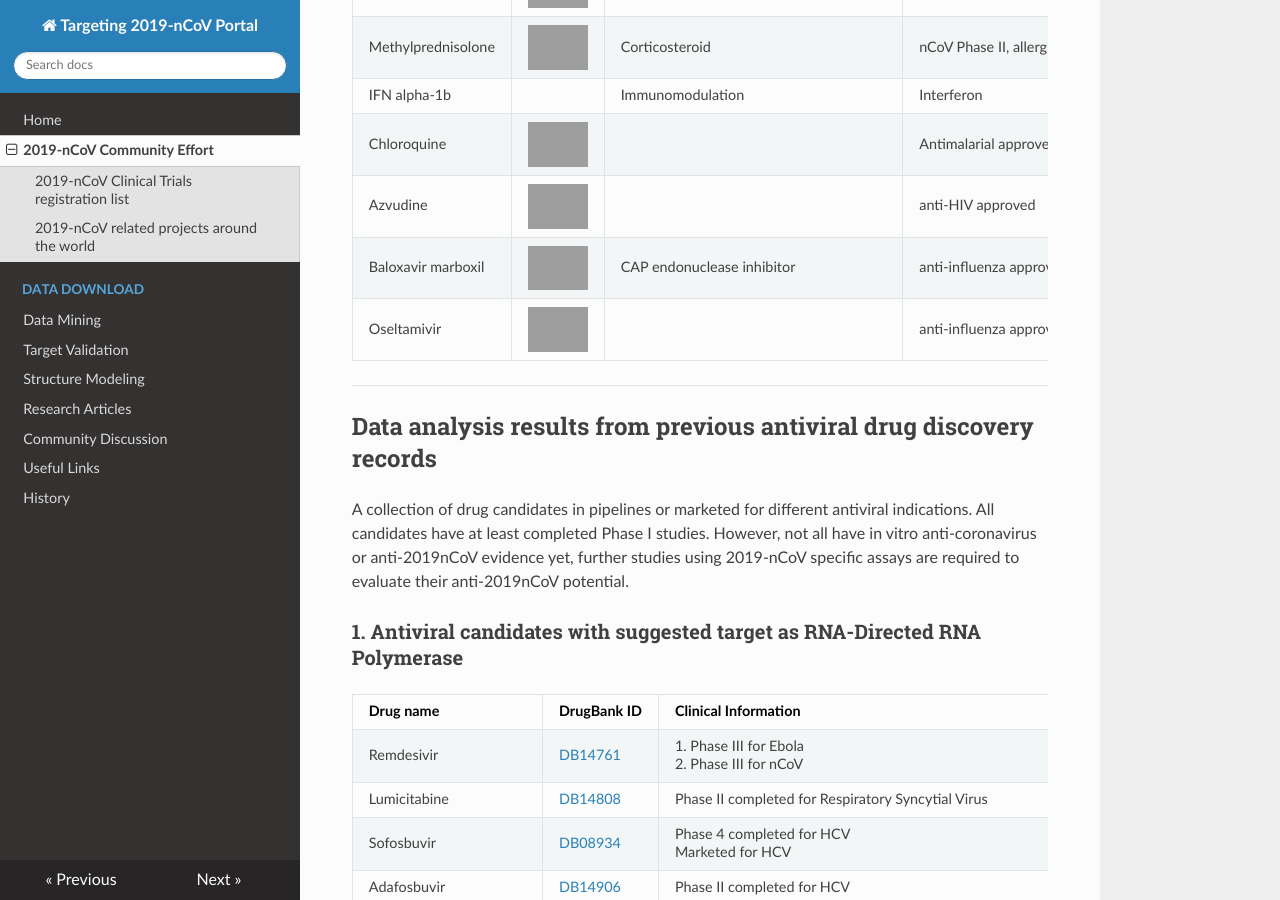
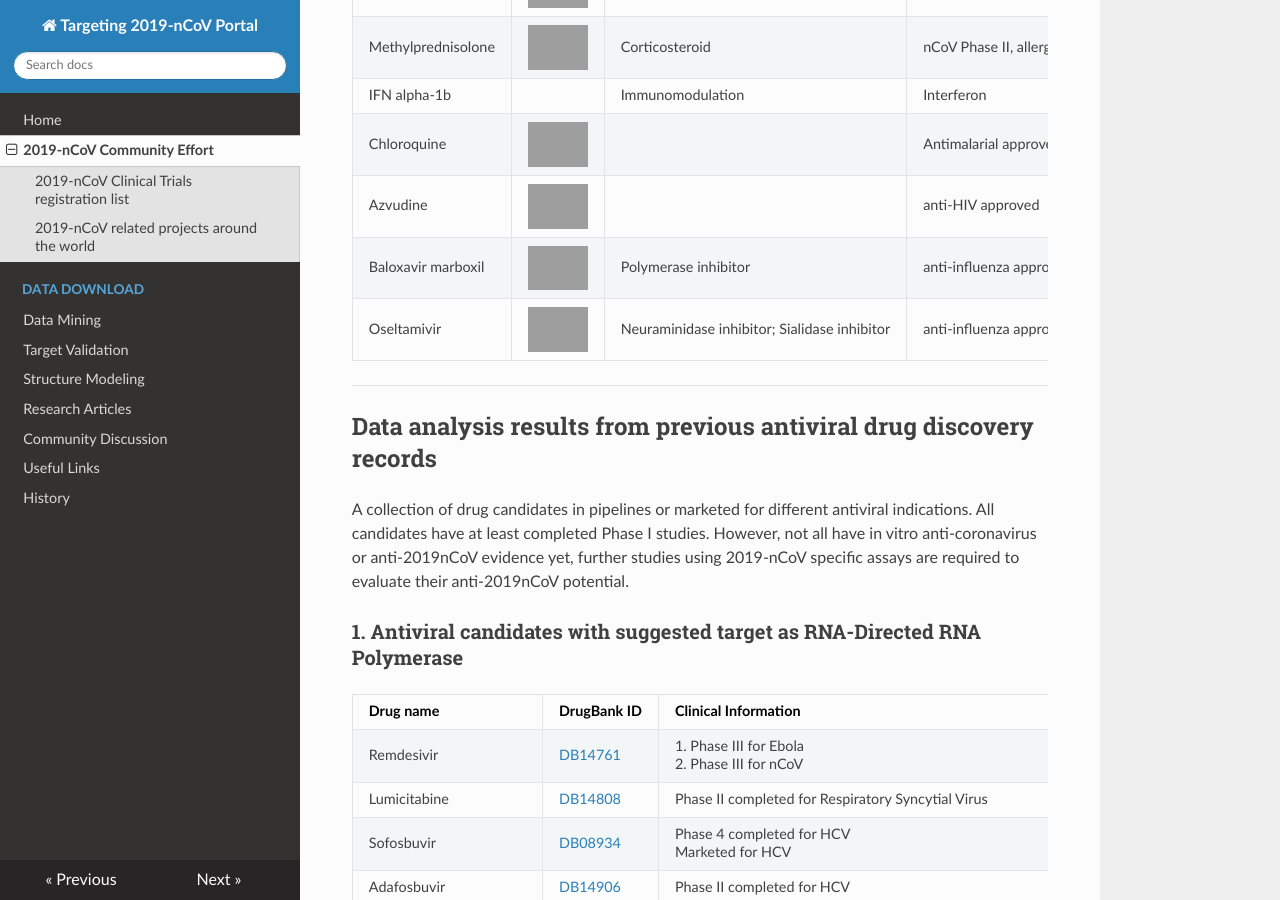
Before and after one commit to GHDDI-AILab/Targeting2019-nCoV, an MkDocs documentation site: the page built from docs/drug_candidates.md, in a window 1280 px wide and 900 px high, scrolled down 2117 px, cut to the strip 0-900 px from the top of the window. Built offline with MkDocs 1.6.1, drawn with Linux system fonts in a browser that asks for light colours; nearby versions of some CDN libraries; grey boxes are pictures that could not be loaded.

Commit message:
Update drug_candidates.md

```diff
--- a/docs/drug_candidates.md
+++ b/docs/drug_candidates.md
@@ -55,8 +55,8 @@
 | IFN alpha-1b       |                                                              | Immunomodulation                            | Interferon                                                   |                                                  | Clinical trial                  | [5](http://www.chictr.org.cn/showproj.aspx?proj=48782); [6](http://www.nhc.gov.cn/yzygj/s7652m/202001/7450028ab6084101ae8110f0aaf81271.shtml) |
 | Chloroquine        | ![img4](http://ghddiai.oss-cn-zhangjiakou.aliyuncs.com/file/structure_chloroquine.png) |                                             | Antimalarial approved, anti-HIV phase III, anti-HCV, nCoV Phase  4 | [DB14761](https://www.drugbank.ca/drugs/DB14761) | In Vitro Assay, Clinical trial  | [7](http://www.xinhuanet.com/english/2020-01/30/c_138742163.htm); [15](https://www.nature.com/articles/s41422-020-0282-0); [17](http://www.chictr.org.cn/showprojen.aspx?proj=48968) |
 | Azvudine        | ![img4](http://ghddiai.oss-cn-zhangjiakou.aliyuncs.com/file/structure_azuvudine.png) |                                             | anti-HIV approved | [PubChem 24769759](https://pubchem.ncbi.nlm.nih.gov/compound/Azvudine) | Clinical trial  | [19](http://www.chictr.org.cn/showproj.aspx?proj=49532); [20](https://www.ncbi.nlm.nih.gov/pmc/articles/PMC4140803/) |
-| Baloxavir marboxil  | ![img14](http://ghddiai.oss-cn-zhangjiakou.aliyuncs.com/file/structure_baloxavirmarboxil.png) |  CAP endonuclease inhibitor  | anti-influenza approved | [DB13997](https://www.drugbank.ca/drugs/DB13997) | Clinical trial  | [21](http://www.chictr.org.cn/showprojen.aspx?proj=49015) |
-| Oseltamivir        | ![img15](http://ghddiai.oss-cn-zhangjiakou.aliyuncs.com/file/structure_oseltamivir.png) |                                             | anti-influenza approved, nCoV Phase III | [DB00198](https://www.drugbank.ca/drugs/DB00198) | Clinical trial  | [22](https://clinicaltrials.gov/ct2/show/NCT04255017) |
+| Baloxavir marboxil  | ![img14](http://ghddiai.oss-cn-zhangjiakou.aliyuncs.com/file/structure_baloxavirmarboxil.png) |  Polymerase inhibitor  | anti-influenza approved | [DB13997](https://www.drugbank.ca/drugs/DB13997) | Clinical trial  | [21](http://www.chictr.org.cn/showprojen.aspx?proj=49015) |
+| Oseltamivir        | ![img15](http://ghddiai.oss-cn-zhangjiakou.aliyuncs.com/file/structure_oseltamivir.png) |  Neuraminidase inhibitor; Sialidase inhibitor       | anti-influenza approved, nCoV Phase III | [DB00198](https://www.drugbank.ca/drugs/DB00198) | Clinical trial  | [22](https://clinicaltrials.gov/ct2/show/NCT04255017) |
 
 ---
 
```
